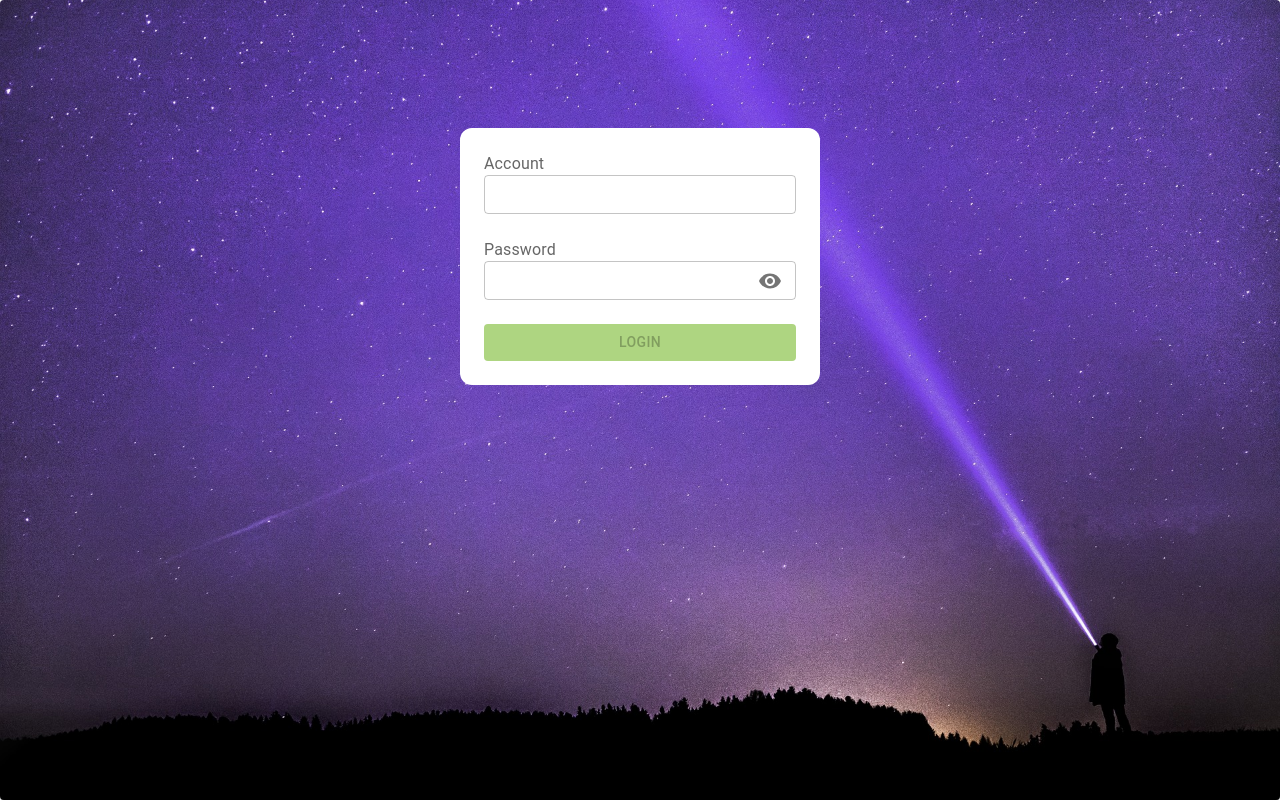
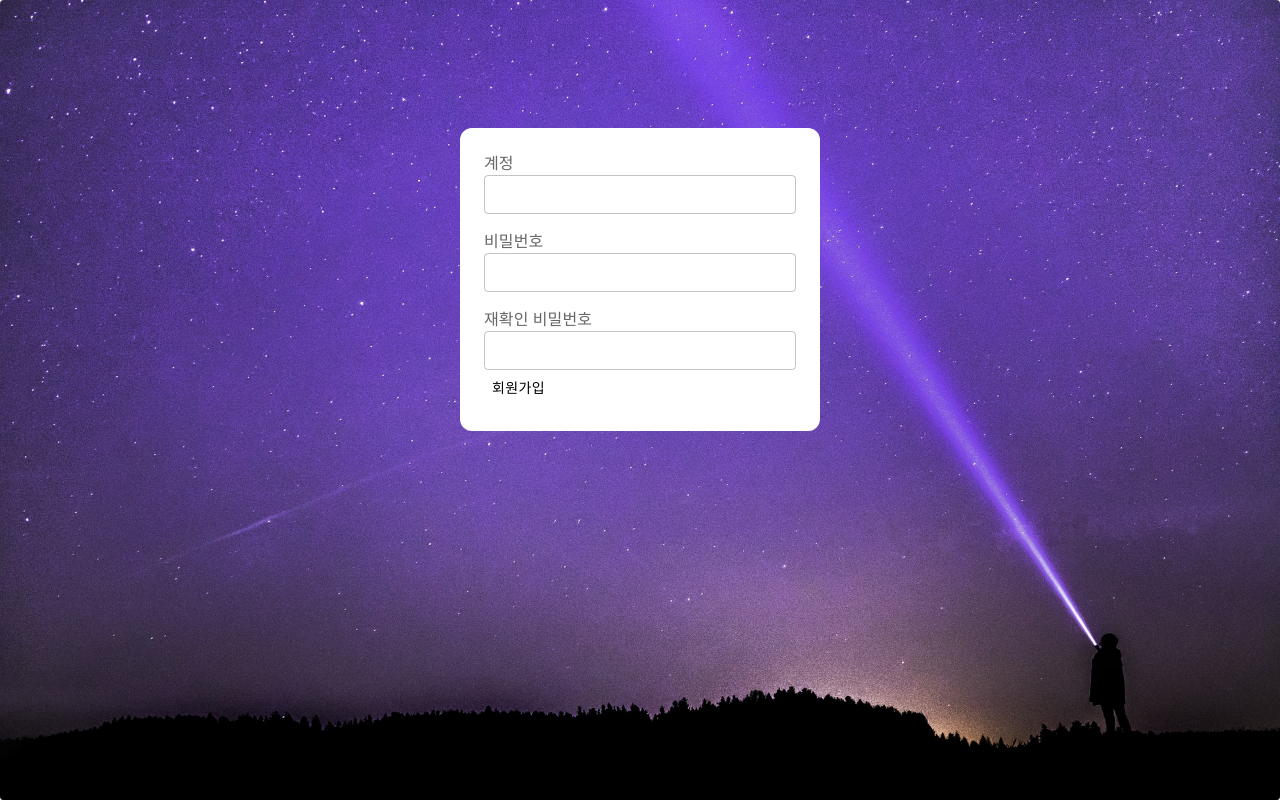
Before and after one commit to WeShareUs-blog/WeShareUs-blog-Front, a React (Create React App) app: page /signup in a window 1280 px wide. Before the commit this address led to /login. Built offline with nearby package versions, Linux system fonts and the light colour scheme.

Commit message:
WBF-7 [feat]: 일단 간단하게 회원가입

```diff
--- /dev/null
+++ b/src/components/SignupForm/SignupForm.tsx
@@ -0,0 +1,68 @@
+import { useForm } from 'react-hook-form';
+import { Box, Button, InputLabel, Stack, TextField } from '@mui/material';
+import * as yup from 'yup';
+import { yupResolver } from '@hookform/resolvers/yup';
+import { userRepository } from '../../repositories/uesr.repository';
+
+const signupSchema = yup
+  .object({
+    account: yup.string().required(),
+    password: yup.string().required(),
+    confirmPassword: yup.string().required(),
+  })
+  .required();
+function SignupForm() {
+  // 1. destructure props
+  // 2. lib hooks
+  // 3. state hooks
+  // 4. query hooks
+  // 5. form hooks
+  const { register, handleSubmit } = useForm({
+    mode: 'onChange',
+    defaultValues: {
+      account: '',
+      password: '',
+      confirmPassword: '',
+    },
+    resolver: yupResolver(signupSchema),
+  });
+
+  // 6. calculate values
+  // 7. effect hooks
+  // 8. handlers
+  return (
+    <Box
+      sx={{ backgroundColor: '#FFF', borderRadius: '12px', padding: '24px' }}
+    >
+      <Stack spacing="16px">
+        <div>
+          <InputLabel>계정</InputLabel>
+          <TextField {...register('account')} fullWidth />
+        </div>
+        <div>
+          <InputLabel>비밀번호</InputLabel>
+          <TextField type="password" {...register('password')} fullWidth />
+        </div>
+        <div>
+          <InputLabel>재확인 비밀번호</InputLabel>
+          <TextField
+            type="password"
+            {...register('confirmPassword')}
+            fullWidth
+          />
+        </div>
+      </Stack>
+      <Button
+        onClick={handleSubmit(
+          async ({ account, password, confirmPassword }) => {
+            await userRepository.signup({ account, password, confirmPassword });
+          },
+        )}
+      >
+        회원가입
+      </Button>
+    </Box>
+  );
+}
+
+export { SignupForm };
--- /dev/null
+++ b/src/components/SignupForm/index.ts
@@ -0,0 +1 @@
+export * from './SignupForm';
--- a/src/components/index.ts
+++ b/src/components/index.ts
@@ -1,4 +1,5 @@
 export * from './Checkbox';
 export * from './Layout';
 export * from './LoginForm';
+export * from './SignupForm';
 export * from './TodoList';
--- a/src/repositories/uesr.repository.ts
+++ b/src/repositories/uesr.repository.ts
@@ -2,14 +2,21 @@ import { httpClient } from '../libs/http-client';
 import { queryKeyMap } from '../libs/react-query';
 
 const userRepository = {
-  async login({ account, password }: { account: string; password: string }) {
-    return httpClient.post<{ token: string }>('/users/login', {
+  async signup({
+    account,
+    password,
+    confirmPassword,
+  }: {
+    account: string;
+    password: string;
+    confirmPassword: string;
+  }) {
+    return httpClient.post('/users/signup', {
       account,
       password,
+      confirmPassword,
     });
   },
 };
 
-queryKeyMap.set(['user'], userRepository.login);
-
 export { userRepository };
--- a/src/routes/routes.tsx
+++ b/src/routes/routes.tsx
@@ -6,7 +6,7 @@ import {
   Navigate,
 } from 'react-router-dom';
 import { LOGIN_PATH } from './const';
-import { LoginScreen, TodoScreen } from '../screens';
+import { LoginScreen, SignupScreen, TodoScreen } from '../screens';
 
 function PublicRoute() {
   return <Outlet />;
@@ -23,6 +23,7 @@ function AppRouter() {
       <Routes>
         <Route element={<PublicRoute />}>
           <Route path="/login" element={<LoginScreen />} />
+          <Route path="/signup" element={<SignupScreen />} />
           <Route path="/:user/*" element={<PrivateRoute />}>
             <Route path="todo" element={<TodoScreen />} />
           </Route>
--- /dev/null
+++ b/src/screens/SignupScreen/SignupScreen.tsx
@@ -0,0 +1,19 @@
+import { Layout, SignupForm } from '../../components';
+
+function SignupScreen() {
+  // 1. destructure props
+  // 2. lib hooks
+  // 3. state hooks
+  // 4. query hooks
+  // 5. form hooks
+  // 6. calculate values
+  // 7. effect hooks
+  // 8. handlers
+  return (
+    <Layout maxWidth="360px">
+      <SignupForm />
+    </Layout>
+  );
+}
+
+export { SignupScreen };
--- /dev/null
+++ b/src/screens/SignupScreen/index.ts
@@ -0,0 +1 @@
+export * from './SignupScreen';
--- a/src/screens/index.ts
+++ b/src/screens/index.ts
@@ -1,2 +1,3 @@
 export * from './LoginScreen';
+export * from './SignupScreen';
 export * from './TodoScreen';
```
